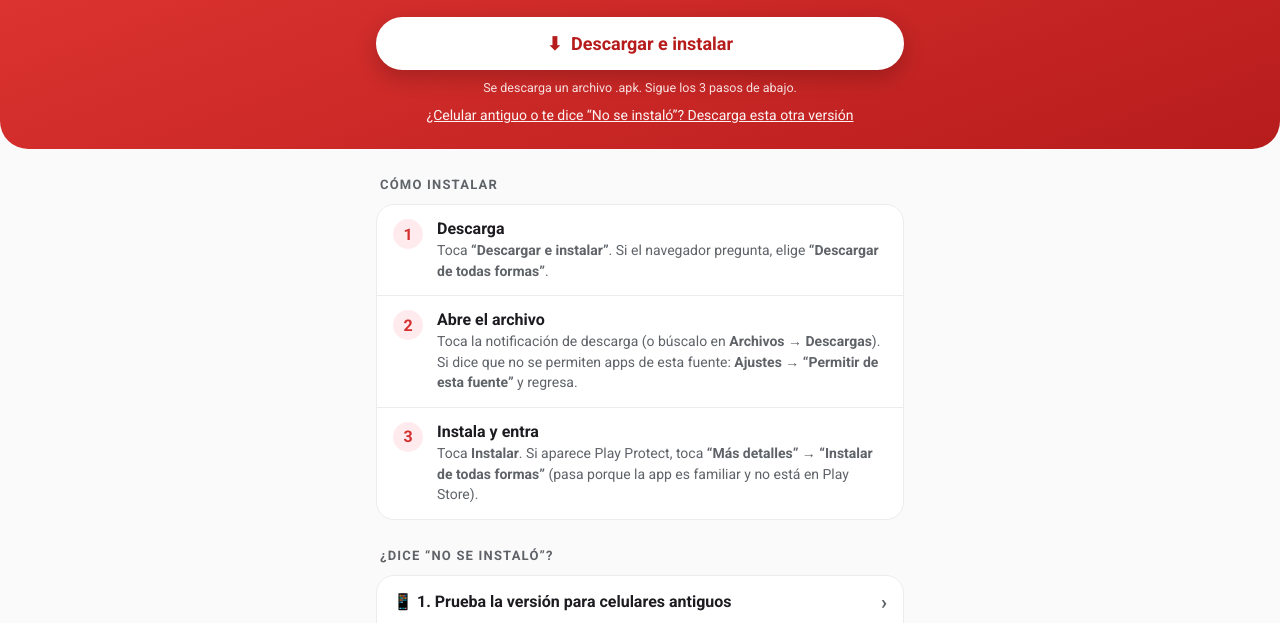
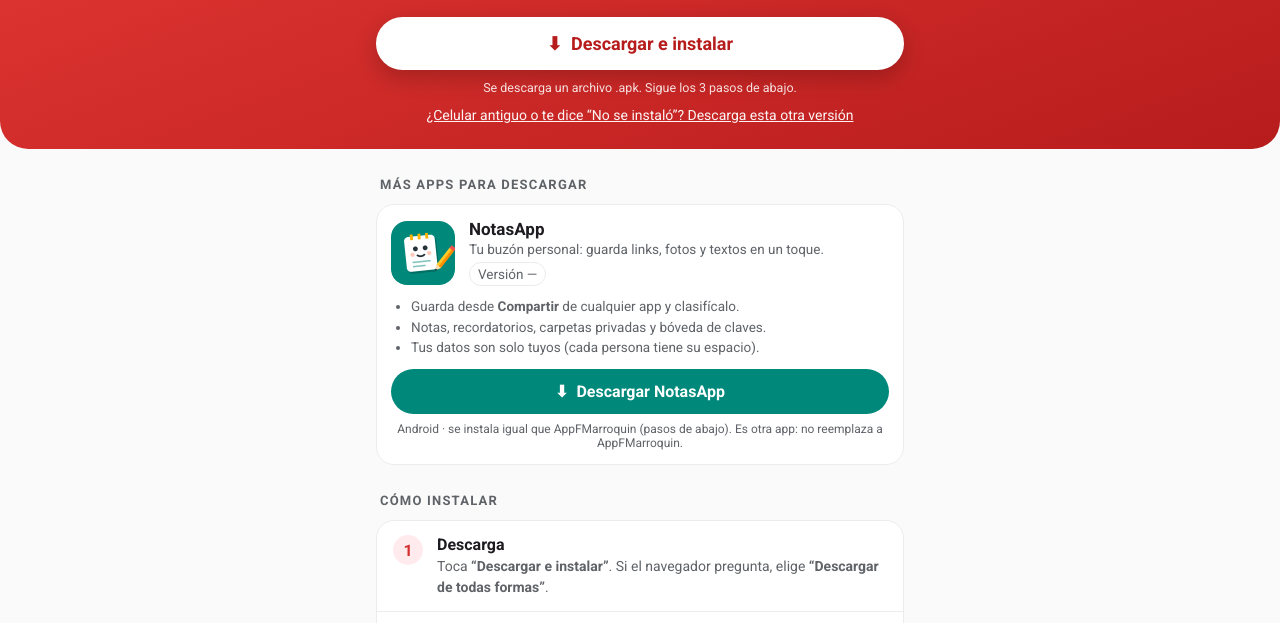
Before and after one commit to SIGAMEF/appfmarroquin, a plain HTML site: page index.html in a window 1280 px wide. Shown: the part 164-787 px from the top of the page. Drawn offline with Linux system fonts and the light colour scheme; no server answers.

Commit message:
Agrega NotasApp en "Más apps para descargar" y corrige enlaces de respaldo
- Nueva sección con tarjeta de NotasApp: versión y APK se leen solos del
  último release público de famimaqux/NotasApp-releases (enlace directo
  sigamef.github.io/appfmarroquin/#notas).
- Los enlaces de respaldo de AppFMarroquin apuntan a Fammarroquin/familiaMU,
  donde se publican los releases desde la 1.0.15.

Co-Authored-By: Claude Opus 5.5 <noreply@anthropic.com>

```diff
--- a/index.html
+++ b/index.html
@@ -93,6 +93,24 @@
   .ayuda .cuerpo { padding: 0 16px 14px 16px; color: var(--gris); font-size: 14px; line-height: 1.5; }
   .ayuda .cuerpo b { color: var(--texto); }
   .ayuda .cuerpo a { color: var(--rojo); font-weight: 700; }
+  /* Más apps para descargar */
+  .apps { display: grid; gap: 10px; }
+  .app { background: var(--tarjeta); border: 1px solid var(--borde); border-radius: 18px; padding: 14px;
+         scroll-margin-top: 16px; }
+  .app:target { border-color: var(--color-app, var(--rojo)); box-shadow: 0 0 0 2px var(--color-app, var(--rojo)); }
+  .app .cab { display: flex; gap: 14px; align-items: center; }
+  .app .ico { width: 64px; height: 64px; border-radius: 16px; flex: none; overflow: hidden; }
+  .app .ico img { width: 100%; height: 100%; object-fit: cover; display: block; }
+  .app .cab b { display: block; font-size: 17px; }
+  .app .cab span { color: var(--gris); font-size: 13.5px; line-height: 1.35; }
+  .app .ver { display: inline-block; margin-top: 4px; font-size: 12px; color: var(--gris);
+              border: 1px solid var(--borde); border-radius: 999px; padding: 2px 8px; }
+  .app ul { margin: 10px 0 0; padding-left: 20px; color: var(--gris); font-size: 13.5px; line-height: 1.5; }
+  .app .bajar { display: flex; align-items: center; justify-content: center; gap: 8px; margin-top: 12px;
+                padding: 13px; border-radius: 999px; text-decoration: none; color: #fff;
+                background: var(--color-app, var(--rojo)); font: 700 16px Roboto, sans-serif; }
+  .app .bajar:active { transform: scale(.98); }
+  .app .pie { text-align: center; font-size: 12px; color: var(--gris); margin-top: 8px; }
   @media (max-width: 360px) { .grid { grid-template-columns: 1fr; } }
 </style>
 </head>
@@ -119,6 +137,31 @@
 </header>
 
 <main class="wrap">
+
+  <h2>MÁS APPS PARA DESCARGAR</h2>
+  <div class="apps">
+    <!-- NotasApp: versión y APK se leen solos del último release público
+         (github.com/famimaqux/NotasApp-releases). Para otra app, copia esta
+         tarjeta, cambia id/datos y agrégala en OTRAS_APPS (script de abajo). -->
+    <div class="app" id="notas" style="--color-app:#00897B">
+      <div class="cab">
+        <div class="ico"><img src="icon-notas.png" alt="Ícono de NotasApp"></div>
+        <div>
+          <b>NotasApp</b>
+          <span>Tu buzón personal: guarda links, fotos y textos en un toque.</span><br>
+          <span class="ver" data-version>Versión —</span>
+        </div>
+      </div>
+      <ul>
+        <li>Guarda desde <b>Compartir</b> de cualquier app y clasifícalo.</li>
+        <li>Notas, recordatorios, carpetas privadas y bóveda de claves.</li>
+        <li>Tus datos son solo tuyos (cada persona tiene su espacio).</li>
+      </ul>
+      <a class="bajar" data-descargar href="https://github.com/famimaqux/NotasApp-releases/releases/latest">⬇&nbsp; Descargar NotasApp</a>
+      <div class="pie">Android · se instala igual que AppFMarroquin (pasos de abajo).
+        Es otra app: no reemplaza a AppFMarroquin.</div>
+    </div>
+  </div>
 
   <h2>CÓMO INSTALAR</h2>
   <div class="pasos">
@@ -198,8 +241,8 @@
   // Enlace del APK (Google Drive o el que uses). Si configuras Supabase
   // abajo, se toma automático de la tabla app_version (url_apk).
   // Los instaladores viven en GitHub Releases (siempre la última versión).
-  var APK_URL = 'https://github.com/SIGAMEF/appfmarroquin/releases/latest/download/AppFMarroquin.apk';
-  var APK_URL_32 = 'https://github.com/SIGAMEF/appfmarroquin/releases/latest/download/AppFMarroquin-32bits.apk';
+  var APK_URL = 'https://github.com/Fammarroquin/familiaMU/releases/latest/download/AppFMarroquin.apk';
+  var APK_URL_32 = 'https://github.com/Fammarroquin/familiaMU/releases/latest/download/AppFMarroquin-32bits.apk';
   var VERSION = '';
   // Opcional: leer la última versión de Supabase (anon key = la pública de la app)
   var SUPABASE_URL = 'https://pmfutajljncuhtdlhmdg.supabase.co';
@@ -246,6 +289,26 @@
     }).catch(function () {});
   }
 
+  // ============ MÁS APPS (tarjetas de "Más apps para descargar") ============
+  // Cada una lee su último release público de GitHub y toma el primer .apk.
+  // Si GitHub no responde, el botón queda apuntando a la página del release.
+  var OTRAS_APPS = [
+    { id: 'notas', repo: 'famimaqux/NotasApp-releases' }
+  ];
+  OTRAS_APPS.forEach(function (app) {
+    var card = document.getElementById(app.id);
+    if (!card) return;
+    fetch('https://api.github.com/repos/' + app.repo + '/releases/latest', {
+      headers: { Accept: 'application/vnd.github+json' }
+    }).then(function (r) { return r.ok ? r.json() : null; }).then(function (rel) {
+      if (!rel) return;
+      var apk = (rel.assets || []).filter(function (a) { return /\.apk$/i.test(a.name); })[0];
+      if (apk) card.querySelector('[data-descargar]').href = apk.browser_download_url;
+      var v = (rel.tag_name || '').replace(/^v/i, '');
+      if (v) card.querySelector('[data-version]').textContent = 'Versión ' + v;
+    }).catch(function () {});
+  });
+
   // Capturas opcionales: captura1.png … captura6.png
   (function () {
     var cont = document.getElementById('capturas');
```
Also changed, not shown: descargar.html (+2 -2 lines), icon-notas.png (added).
